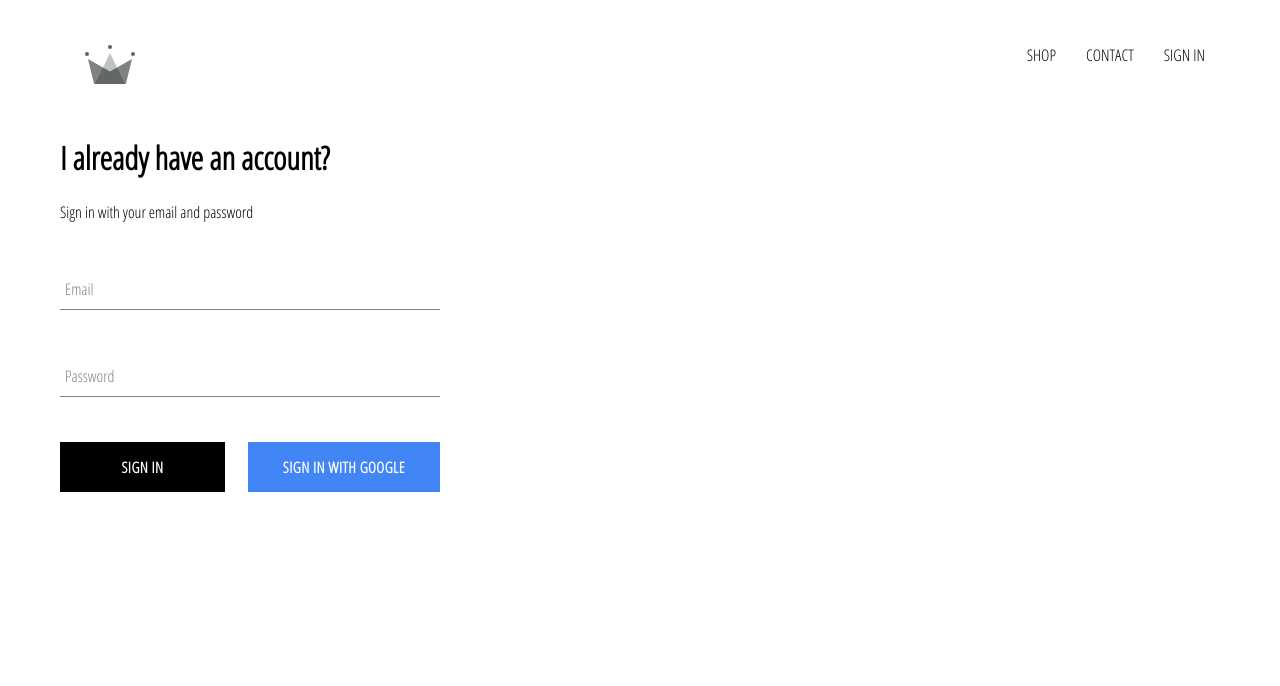
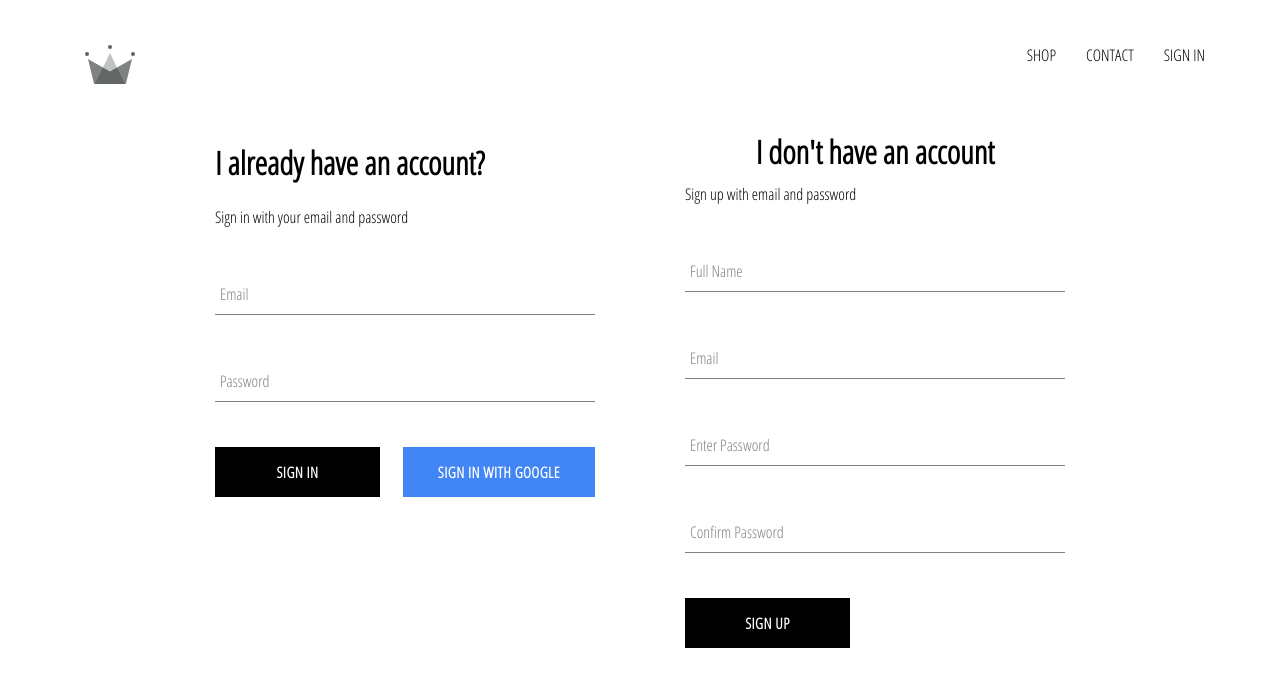
Before and after one commit to nonsondukwe/mandy-signature, a React (Create React App) app: page /signin in a window 1280 px wide. Shown: the top 686 px of the page. Built offline with nearby package versions, Linux system fonts and the light colour scheme; no server answers.

Commit message:
signing up wth email

```diff
--- a/package.json
+++ b/package.json
@@ -9,6 +9,8 @@
     "firebase": "^7.13.2",
     "node-sass": "^4.13.1",
     "react": "^16.13.1",
+    "react-alert": "^7.0.0",
+    "react-alert-template-basic": "^1.0.0",
     "react-dom": "^16.13.1",
     "react-router-dom": "^5.1.2",
     "react-scripts": "3.4.1"
--- a/src/App.js
+++ b/src/App.js
@@ -5,7 +5,7 @@ import HomePage from './pages/homepage/homepage.component';
 import ShopPage from './pages/shop/shop.component.jsx';
 import Header from './components/header/header.component';
 import SignInAndSignUpPage from './pages/sign-in-and-sign-up/sign-in-and-sign-up.component';
-import { auth } from '../src/firebase/firebase.utils';
+import { auth, createUserProfileDocument } from '../src/firebase/firebase.utils';
 
 
 class App extends React.Component {
@@ -19,13 +19,27 @@ class App extends React.Component {
 
     unsubscribeFromAuth = null;
 
-    componentDidMount(){
-       this.unsubscribeFromAuth = auth.onAuthStateChanged( user => {this.setState({
-            currentUser: user
-        })})
+    componentDidMount() {
+       this.unsubscribeFromAuth = auth.onAuthStateChanged( async userAuth =>
+        {if(userAuth){
+            const userRef = await createUserProfileDocument(userAuth);
+
+        userRef.onSnapshot(snapShot => {this.setState(
+            {
+                currentUser: {
+                    id: snapShot.id,
+                    ...snapShot.data()
+
+                }
+            }
+        ); console.log(this.state);} )
+
+        } else {
+            this.setState({currentUser: userAuth});
+        }}) ;
     }
 
-    componentWillUnmount(){
+    componentWillUnmount() {
         this.unsubscribeFromAuth();
     }
 
--- a/src/components/header/header.component.jsx
+++ b/src/components/header/header.component.jsx
@@ -15,7 +15,7 @@ const Header = ({currentUser})=> (
         <Link className='option' to="/shop"> CONTACT </Link>
         {
             currentUser ?
-            <div className='option' onClick={() => auth.signOut}> Sign Out </div>
+            <button className='option' onClick ={() => auth.signOut()}> Sign Out </button>
             :
             <Link className='option' to="/signin"> SIGN IN </Link>}
 
--- /dev/null
+++ b/src/components/sign-up/sign-up.component.jsx
@@ -0,0 +1,94 @@
+import React from 'react';
+
+import FormInput from '../form-input/form-input.component';
+import CustomButton from '../custom-button/custom-button.component';
+
+import { auth, createUserProfileDocument } from '../../firebase/firebase.utils';
+import './sign-up.styles.scss';
+
+class SignUp extends React.Component {
+    constructor(){
+        super();
+
+        this.state = {
+            displayName: '',
+            email: '',
+            password: '',
+            confirmPassword: ''
+        }
+    }
+
+    handleSubmit = async event => { event.preventDefault();
+    const {displayName, email, password, confirmPassword } = this.state;
+
+    if(password !== confirmPassword){
+        alert("Password didn't match");
+        return;
+    }
+    try {
+
+        const {user} =await auth.createUserWithEmailAndPassword(email, password);
+        await createUserProfileDocument(user, {displayName});
+
+        this.setState({
+            displayName: '',
+            email: '',
+            password: '',
+            confirmPassword: ''
+        });
+
+    } catch(error) {
+        console.error(error);
+    }
+    };
+
+    handleChange = event  => {
+        const { name, value} = event.target;
+
+        this.setState({[name]: value})
+    };
+
+    render(){
+        const {displayName, email, password, confirmPassword } = this.state;
+        return(
+            <div className='sign-up'>
+                <h1 className='title'> I don't have an account </h1>
+                <span> Sign up with email and password </span>
+                <form className = 'sign-up-form' onSubmit={this.handleSubmit}>
+
+                    <FormInput type='text'
+                    name = 'displayName'
+                    value = {displayName}
+                    onChange = {this.handleChange}
+                    label = 'Full Name'
+                    required />
+
+                    <FormInput type='email'
+                    name = 'email'
+                    value = {email}
+                    onChange = {this.handleChange}
+                    label = 'Email'
+                    required />
+
+                    <FormInput type='password'
+                    name = 'password'
+                    value = {password}
+                    onChange = {this.handleChange}
+                    label = 'Enter Password'
+                    required />
+
+                    <FormInput type='password'
+                    name = 'confirmPassword'
+                    value = {confirmPassword}
+                    onChange = {this.handleChange}
+                    label = 'Confirm Password'
+                    required />
+                    <CustomButton type='submit'> Sign Up </CustomButton>
+                </form>
+
+            </div>
+        )
+    }
+}
+
+export default SignUp;
--- /dev/null
+++ b/src/components/sign-up/sign-up.styles.scss
@@ -0,0 +1,9 @@
+.sign-up {
+    width: 380px;
+    display: flex;
+    flex-direction: column;
+
+    .title{
+        margin: 10px auto;
+    }
+}
--- a/src/firebase/firebase.utils.js
+++ b/src/firebase/firebase.utils.js
@@ -14,6 +14,35 @@ const config = {
         measurementId: "G-Y896W1K2EL"
       };
 
+      export const createUserProfileDocument = async (userAuth, additionalData) => {
+          if (!userAuth) return;
+
+          const userRef = firestore.doc(`user/${userAuth.uid}`);
+
+          const snapShot = await userRef.get();
+          if (!snapShot.exists){
+              const {displayName, email} = userAuth;
+              const dateCreated = new Date();
+
+              try{
+                  await userRef.set(
+                      {
+                         displayName,
+                         email,
+                         dateCreated,
+                         ...additionalData
+                      }
+                  )
+
+              } catch(error){
+                  console.log('error creating user', error.message)
+
+              }
+          }
+
+         return userRef;
+      }
+
       firebase.initializeApp(config);
       export const auth = firebase.auth();
       export const firestore = firebase.firestore();
--- a/src/index.js
+++ b/src/index.js
@@ -3,6 +3,7 @@ import ReactDOM from 'react-dom';
 import './index.css';
 import App from './App';
 import {BrowserRouter} from 'react-router-dom';
+
 
 ReactDOM.render(
   <React.StrictMode>
--- a/src/pages/sign-in-and-sign-up/sign-in-and-sign-up.component.jsx
+++ b/src/pages/sign-in-and-sign-up/sign-in-and-sign-up.component.jsx
@@ -1,10 +1,14 @@
 import React from 'react';
 import SignIn from '../sign-in/sign-in.component';
+import SignUp from '../../components/sign-up/sign-up.component';
 import './sign-in-and-sign-up.styles.scss';
 
 const SignInAndSignUpPage = () => (
 
-    <div className='sign-in-and-sign-up'> <SignIn /> </div>
+    <div className='sign-in-and-sign-up'>
+    <SignIn />
+    <SignUp />
+     </div>
 );
 
 export default SignInAndSignUpPage;
--- a/src/pages/sign-in-and-sign-up/sign-in-and-sign-up.styles.scss
+++ b/src/pages/sign-in-and-sign-up/sign-in-and-sign-up.styles.scss
@@ -0,0 +1,7 @@
+.sign-in-and-sign-up {
+    width: 850px;
+    display: flex;
+    justify-content: space-between;
+
+    margin: 30px auto;
+}
```
Also changed, not shown: 1 other file (tests, documents, lock files or other folders).
